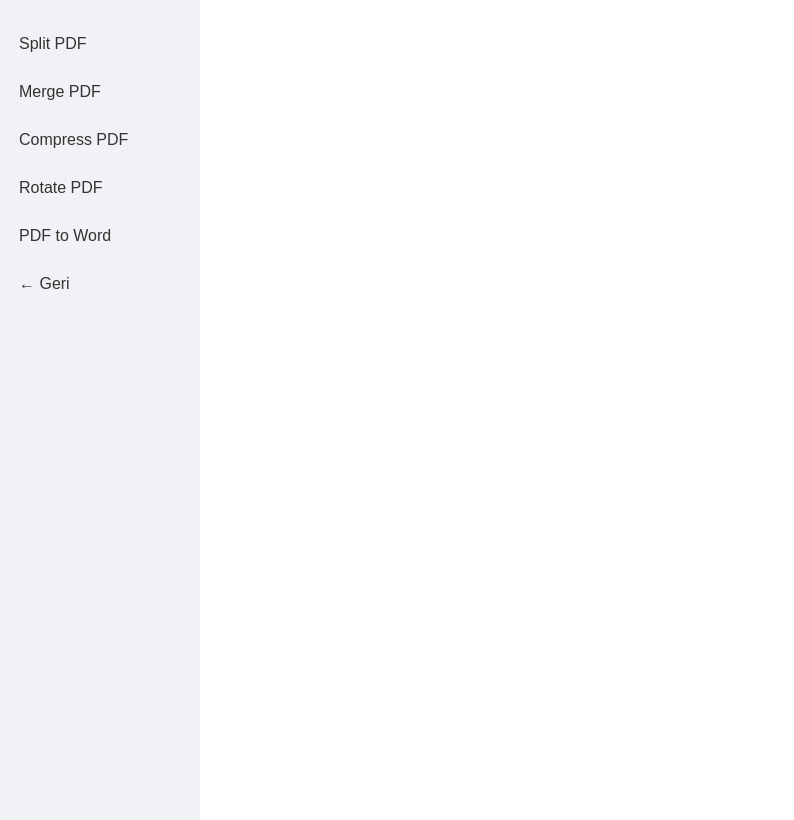
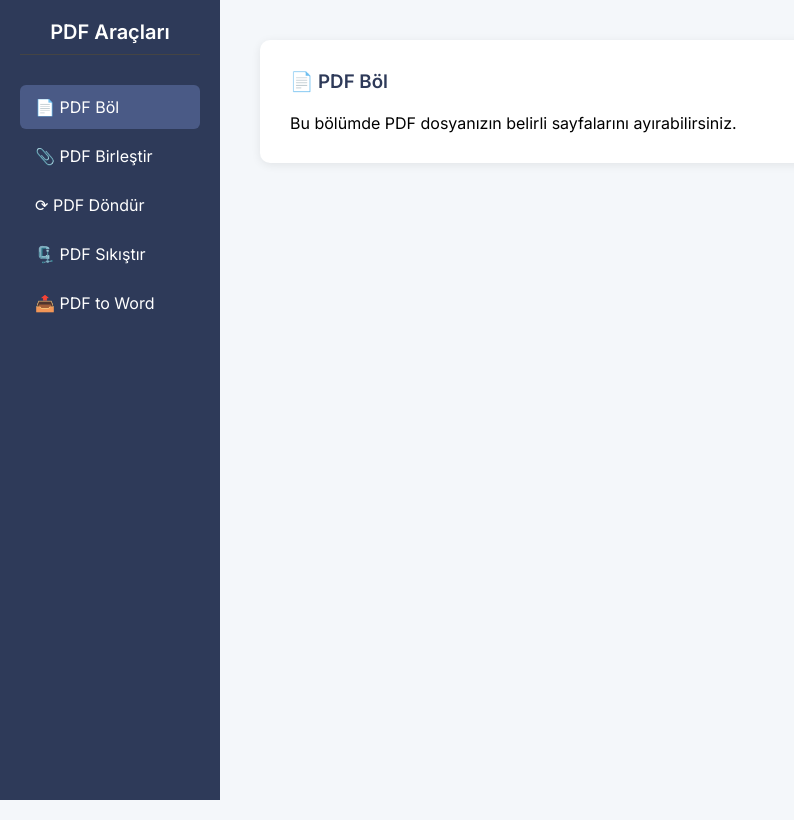
Before and after one commit to srknkrt1/ofis-asistani, a Flask app: page /pdf in a window 1280 px wide. Shown: the whole page, without its empty margins (0-794 px from the left). Run offline with Flask 3, Linux system fonts and the light colour scheme.

Commit message:
Update pdf.html

```diff
--- a/templates/pdf.html
+++ b/templates/pdf.html
@@ -2,58 +2,115 @@
 <html lang="tr">
 <head>
   <meta charset="UTF-8">
-  <title>PDF İşlemleri</title>
+  <title>PDF Araçları - Ofis Asistanı</title>
+  <link href="https://fonts.googleapis.com/css2?family=Inter:wght@400;600&display=swap" rel="stylesheet">
   <style>
+    * {
+      box-sizing: border-box;
+      margin: 0;
+      padding: 0;
+      font-family: 'Inter', sans-serif;
+    }
+
     body {
       display: flex;
-      margin: 0;
-      font-family: Arial, sans-serif;
+      min-height: 100vh;
+      background: #f4f7fa;
     }
 
     .sidebar {
-      width: 200px;
-      background: #f0f2f5;
-      padding-top: 20px;
-      height: 100vh;
+      width: 220px;
+      background: #2e3a59;
+      color: white;
+      padding: 20px;
     }
 
-    .sidebar a {
-      display: block;
-      padding: 15px;
-      color: #333;
-      text-decoration: none;
-      border-left: 4px solid transparent;
+    .sidebar h2 {
+      margin-bottom: 30px;
+      font-size: 20px;
+      text-align: center;
+      border-bottom: 1px solid #444;
+      padding-bottom: 10px;
     }
 
-    .sidebar a:hover, .sidebar a.active {
-      background: #fff;
-      border-left: 4px solid #007bff;
-      font-weight: bold;
+    .menu-item {
+      padding: 12px 15px;
+      margin: 5px 0;
+      cursor: pointer;
+      border-radius: 6px;
+      transition: 0.3s;
+    }
+
+    .menu-item:hover,
+    .menu-item.active {
+      background: #4a5a86;
     }
 
     .content {
-      flex-grow: 1;
+      flex: 1;
       padding: 40px;
-      background: #fff;
+    }
+
+    .content h3 {
+      margin-bottom: 20px;
+      color: #2e3a59;
+    }
+
+    .content-area {
+      background: white;
+      border-radius: 10px;
+      padding: 30px;
+      box-shadow: 0 2px 10px rgba(0,0,0,0.08);
     }
   </style>
 </head>
 <body>
 
   <div class="sidebar">
-    <a href="/pdf/split" class="{{ 'active' if active == 'split' else '' }}">Split PDF</a>
-    <a href="/pdf/merge" class="{{ 'active' if active == 'merge' else '' }}">Merge PDF</a>
-    <a href="/pdf/compress" class="{{ 'active' if active == 'compress' else '' }}">Compress PDF</a>
-    <a href="/pdf/rotate" class="{{ 'active' if active == 'rotate' else '' }}">Rotate PDF</a>
-    <a href="/pdf/pdf2word" class="{{ 'active' if active == 'pdf2word' else '' }}">PDF to Word</a>
-    <a href="/">← Geri</a>
+    <h2>PDF Araçları</h2>
+    <div class="menu-item active" onclick="showSection('split')">📄 PDF Böl</div>
+    <div class="menu-item" onclick="showSection('merge')">📎 PDF Birleştir</div>
+    <div class="menu-item" onclick="showSection('rotate')">⟳ PDF Döndür</div>
+    <div class="menu-item" onclick="showSection('compress')">🗜️ PDF Sıkıştır</div>
+    <div class="menu-item" onclick="showSection('pdf2word')">📤 PDF to Word</div>
   </div>
 
   <div class="content">
-    {% block content %}
-    <!-- Buraya her işlemin formu eklenecek -->
-    {% endblock %}
+    <div class="content-area">
+      <div id="split">
+        <h3>📄 PDF Böl</h3>
+        <p>Bu bölümde PDF dosyanızın belirli sayfalarını ayırabilirsiniz.</p>
+        <!-- Buraya form gelecek -->
+      </div>
+      <div id="merge" style="display:none;">
+        <h3>📎 PDF Birleştir</h3>
+        <p>Birden fazla PDF dosyasını tek bir dosyada birleştirin.</p>
+      </div>
+      <div id="rotate" style="display:none;">
+        <h3>⟳ PDF Döndür</h3>
+        <p>Seçtiğiniz sayfayı 90/180/270 derece döndürün.</p>
+      </div>
+      <div id="compress" style="display:none;">
+        <h3>🗜️ PDF Sıkıştır</h3>
+        <p>PDF dosyasının boyutunu küçültün, kaliteyi seçerek sıkıştırın.</p>
+      </div>
+      <div id="pdf2word" style="display:none;">
+        <h3>📤 PDF to Word</h3>
+        <p>PDF dosyasını düzenlenebilir Word belgesine dönüştürün.</p>
+      </div>
+    </div>
   </div>
+
+  <script>
+    function showSection(id) {
+      const sections = document.querySelectorAll('.content-area > div');
+      const menuItems = document.querySelectorAll('.menu-item');
+      sections.forEach(s => s.style.display = 'none');
+      menuItems.forEach(i => i.classList.remove('active'));
+      document.getElementById(id).style.display = 'block';
+      event.target.classList.add('active');
+    }
+  </script>
 
 </body>
 </html>
```
